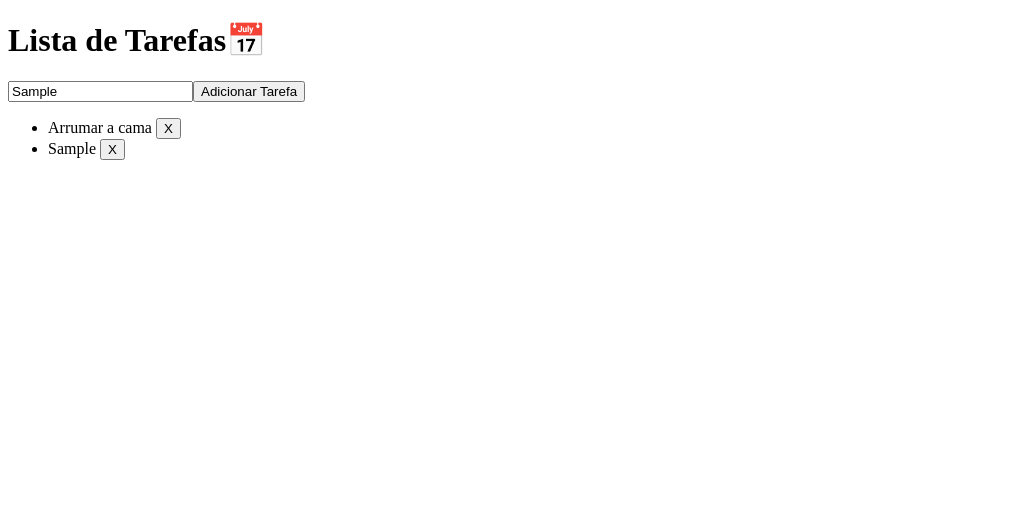
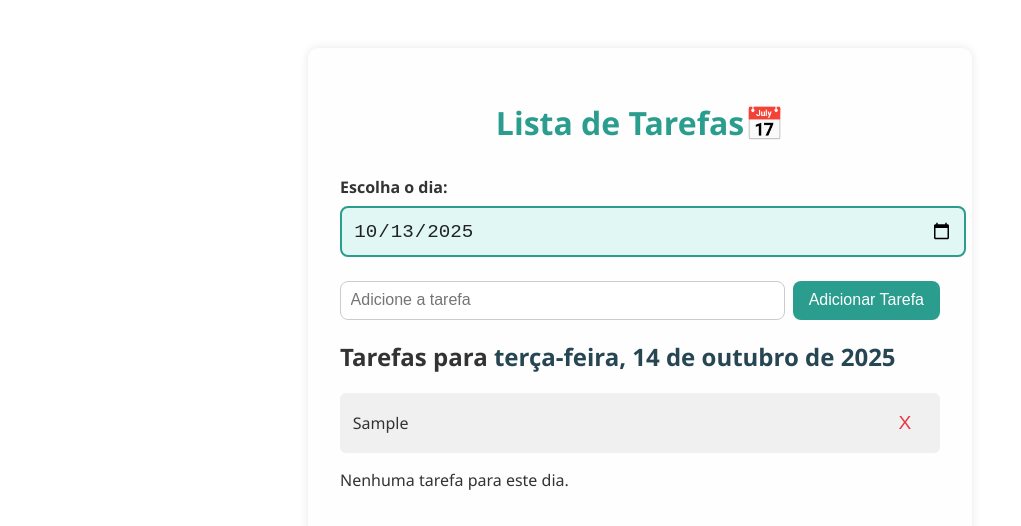
Before and after one commit to enzobanin/projeto-vue, a Vue app: page / in a window 1280 px wide. Both pictures are taken after typing "Sample" into the empty fields and a click on the button "Adicionar Tarefa". Shown: the top 526 px of the page, without its empty margins (0-1021 px from the left). Built offline with nearby package versions, Linux system fonts and the light colour scheme.

Commit message:
Formulario Feito

```diff
--- a/src/App.vue
+++ b/src/App.vue
@@ -1,35 +1,204 @@
-<script setup>
-  import { ref } from 'vue';
+<template>
+  <div class="app">
+    <h1>Lista de Tarefas📅</h1>
 
-  let id = 0;
+    <label for="escolhaData">Escolha o dia: </label>
+    <input type="date" :min=hoje id="escolhaData" v-model="dataSelecionada" class="data">
 
-  const novaTarefa = ref(''); // variável para criar uma tarefa nova
-  const todasTarefas = ref([
-    {id: id++, text: 'Arrumar a cama'}
-  ]); //array das tarefas
+    <form @submit.prevent="adicionarTarefa()" class="formulario">
+      <input v-model="novaTarefa" type="text" placeholder="Adicione a tarefa" required/>
+      <button type="submit">Adicionar Tarefa</button>
+    </form>
 
-  function adicionarTarefa(){
-    todasTarefas.value.push({id: id++, text:novaTarefa.value})
-  }
+    <h2>Tarefas para <span class="dataDestacada">{{ dataFormatada }}</span></h2>
+    <ul class="listaTarefas">
+      <li v-for="(tarefa, index) in tarefasDatas" :key="index">
+        {{ tarefa}}
+        <button @click="removeTarefa(index)">X</button>
+      </li>
+    </ul>
 
-  function removeTarefa(tarefa){
-    const remove = todasTarefas.value.find(t=>t.id === tarefa.id);
-    todasTarefas.value.splice(remove,1)
-  }
-</script>
-<template>
-  <h1>Lista de Tarefas📅</h1>
-  <form @submit.prevent="adicionarTarefa()">
-    <input v-model="novaTarefa" required placeholder="Adicione a tarefa">
-    <button>Adicionar Tarefa</button>
-  </form>
-  <ul>
-    <li v-for="tarefa in todasTarefas" :key="tarefa.id">
-      {{ tarefa.text }}
-      <button @click="removeTarefa(tarefa)">X</button>
-    </li>
-  </ul>
+    <p v-if="todasTarefas.length === 0">Nenhuma tarefa para este dia.</p>
+
+  </div>
 </template>
 
+<script setup>
+import { ref, watch, computed } from 'vue';
+const hoje = ref(new Date().toISOString().slice(0,10));
+let id = 0;
+
+const dataSelecionada = ref(new Date().toISOString().slice(0,10));
+const novaTarefa = ref(''); // variável para criar uma tarefa nova
+const todasTarefas = ref([
+  // { id: id++, text: 'Arrumar a cama' }
+]); //array das tarefas
+function carregarTarefas(){
+  const salvar = localStorage.getItem("tarefasPorData")
+  if(salvar){
+    todasTarefas.value = JSON.parse(salvar)
+  }
+}
+
+carregarTarefas();
+
+const tarefasDatas = computed(()=>{
+  return todasTarefas.value[dataSelecionada.value] || [];
+});
+
+const dataFormatada = computed(() => {
+  const dataObj = new Date(dataSelecionada.value);
+  dataObj.setDate(dataObj.getDate() + 1);
+  return dataObj.toLocaleDateString("pt-BR", {
+    weekday: "long",
+    year: "numeric",
+    month: "long",
+    day: "numeric",
+  });
+});
+
+function adicionarTarefa() {
+  if(!novaTarefa.value.trim()) return;
+
+  if(!todasTarefas.value[dataSelecionada.value]){
+    todasTarefas.value[dataSelecionada.value] = [];
+  }
+  todasTarefas.value[dataSelecionada.value].push(novaTarefa.value.trim());
+  novaTarefa.value = "";
+  salvarTarefas();
+  // todasTarefas.value.push({ id: id++, text: novaTarefa.value })
+}
+
+function removeTarefa(index) {
+  todasTarefas.value[dataSelecionada.value].splice(index,1);
+  if(todasTarefas.value[dataSelecionada.value].length === 0){
+    delete todasTarefas.value[dataSelecionada.value];
+  }
+  salvarTarefas();
+  // const remove = todasTarefas.value.find(t => t.id === tarefa.id);
+  // todasTarefas.value.splice(remove, 1)
+}
+
+
+
+
+
+function salvarTarefas(){
+  localStorage.setItem("tarefasPorData", JSON.stringify(todasTarefas.value));
+}
+
+
+
+
+
+</script>
+
+
 <style scoped>
+.app {
+  max-width: 600px;
+  margin: 3rem auto;
+  font-family: 'Segoe UI', Tahoma, Geneva, Verdana, sans-serif;
+  background-color: #fefefe;
+  border-radius: 10px;
+  box-shadow: 0 0 10px rgba(0, 0, 0, 0.1);
+  padding: 2rem;
+  color: #333;
+}
+
+
+h1 {
+  text-align: center;
+  margin-bottom: 2rem;
+  color: #2a9d8f;
+}
+
+
+label {
+  font-weight: bold;
+  margin-bottom: 0.5rem;
+  display: block;
+}
+
+
+.data {
+  font-size: 1.2rem;
+  padding: 0.7rem;
+  border: 2px solid #2a9d8f;
+  border-radius: 8px;
+  background-color: #e0f7f4;
+  color: #222;
+  width: 100%;
+  margin-bottom: 1.5rem;
+}
+
+
+.data:hover {
+  background-color: #c4f2ec;
+  cursor: pointer;
+}
+
+
+.formulario {
+  display: flex;
+  gap: 0.5rem;
+  margin-bottom: 1rem;
+}
+
+
+input[type="text"] {
+  flex: 1;
+  padding: 0.6rem;
+  font-size: 1rem;
+  border-radius: 8px;
+  border: 1px solid #ccc;
+}
+
+
+button {
+  padding: 0.6rem 1rem;
+  font-size: 1rem;
+  border: none;
+  border-radius: 8px;
+  background-color: #2a9d8f;
+  color: white;
+  transition: background-color 0.2s;
+}
+
+
+button:hover {
+  background-color: #21867a;
+}
+
+
+.listaTarefas {
+  list-style: none;
+  padding: 0;
+}
+
+
+.listaTarefas li {
+  background: #f0f0f0;
+  margin-bottom: 0.7rem;
+  padding: 0.6rem 0.8rem;
+  display: flex;
+  justify-content: space-between;
+  align-items: center;
+  border-radius: 6px;
+}
+
+
+.listaTarefas li button {
+  background-color: transparent;
+  color: #e63946;
+  font-size: 1.2rem;
+  cursor: pointer;
+}
+
+
+.dataDestacada {
+  color: #264653;
+  font-weight: bold;
+}
+
 </style>
```
